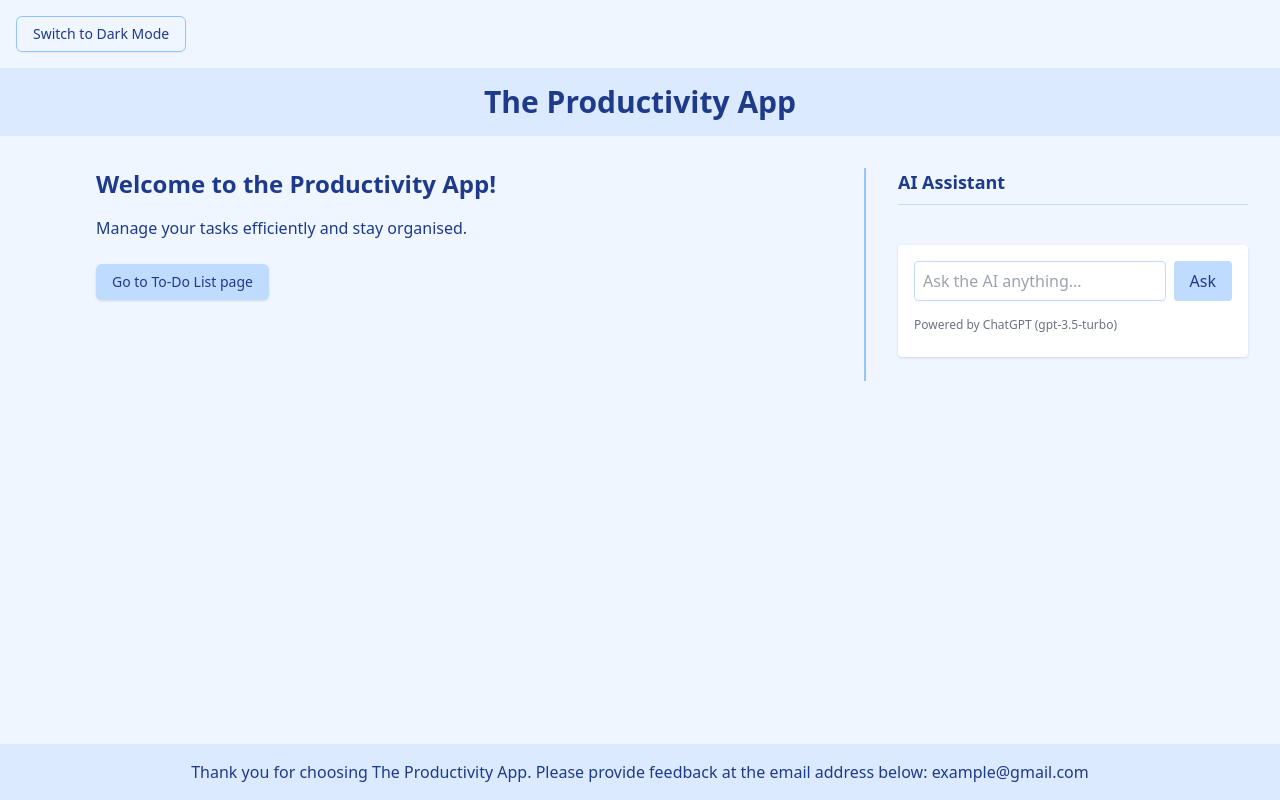
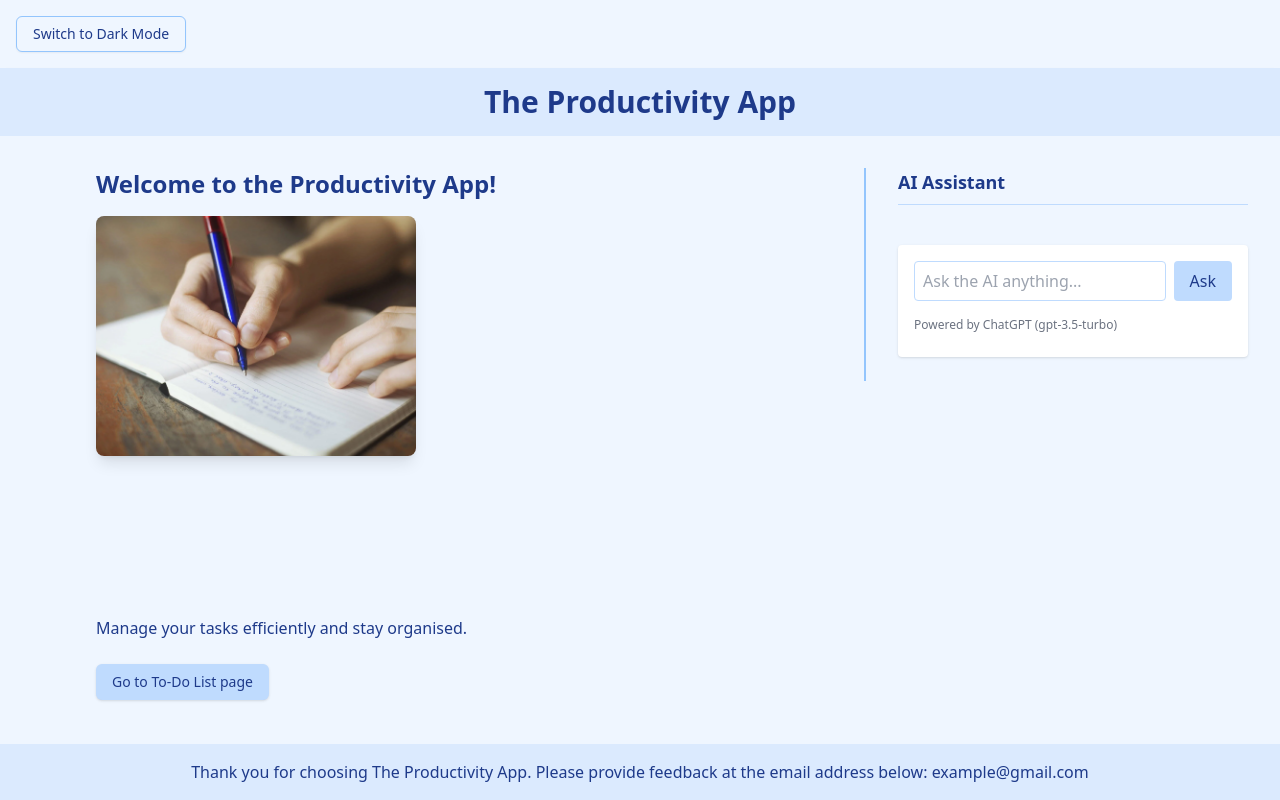
Before and after one commit to opreadriana/taskmanagerapp, a Next.js app: page / in a window 1280 px wide. Built offline with nearby package versions, Linux system fonts and the light colour scheme; no server answers; the database is empty.

Commit message:
feat: add an image in main page

```diff
--- a/src/app/page.tsx
+++ b/src/app/page.tsx
@@ -14,6 +14,16 @@ export default function Home() {
       <div className="flex-1 flex flex-col items-center">
         <div className="w-full max-w-2xl">
           <h2 className="text-2xl font-semibold mb-4"> Welcome to the Productivity App!</h2>
+
+          {/* HD Notebook image */}
+          <div className="mb-40 flex justify-start">
+            <img
+              src="/notebook-writing.jpg"
+              alt="Person writing in notebook"
+              className="w-80 h-60 object-cover rounded-lg shadow-lg"
+            />
+          </div>
+
           <p className="mb-6">Manage your tasks efficiently and stay organised.</p>
 
           <Link href='/todo'>
```
Also changed, not shown: public/notebook-writing.jpg (added).
